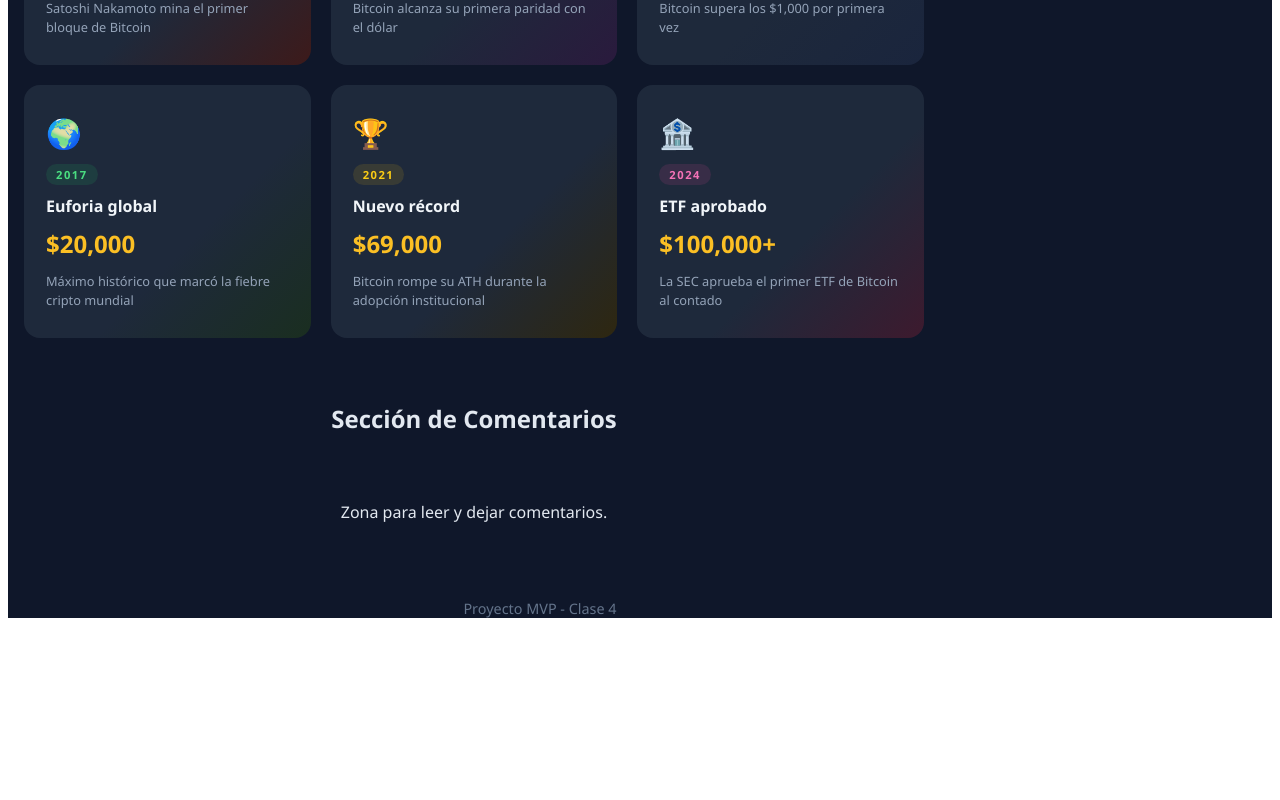
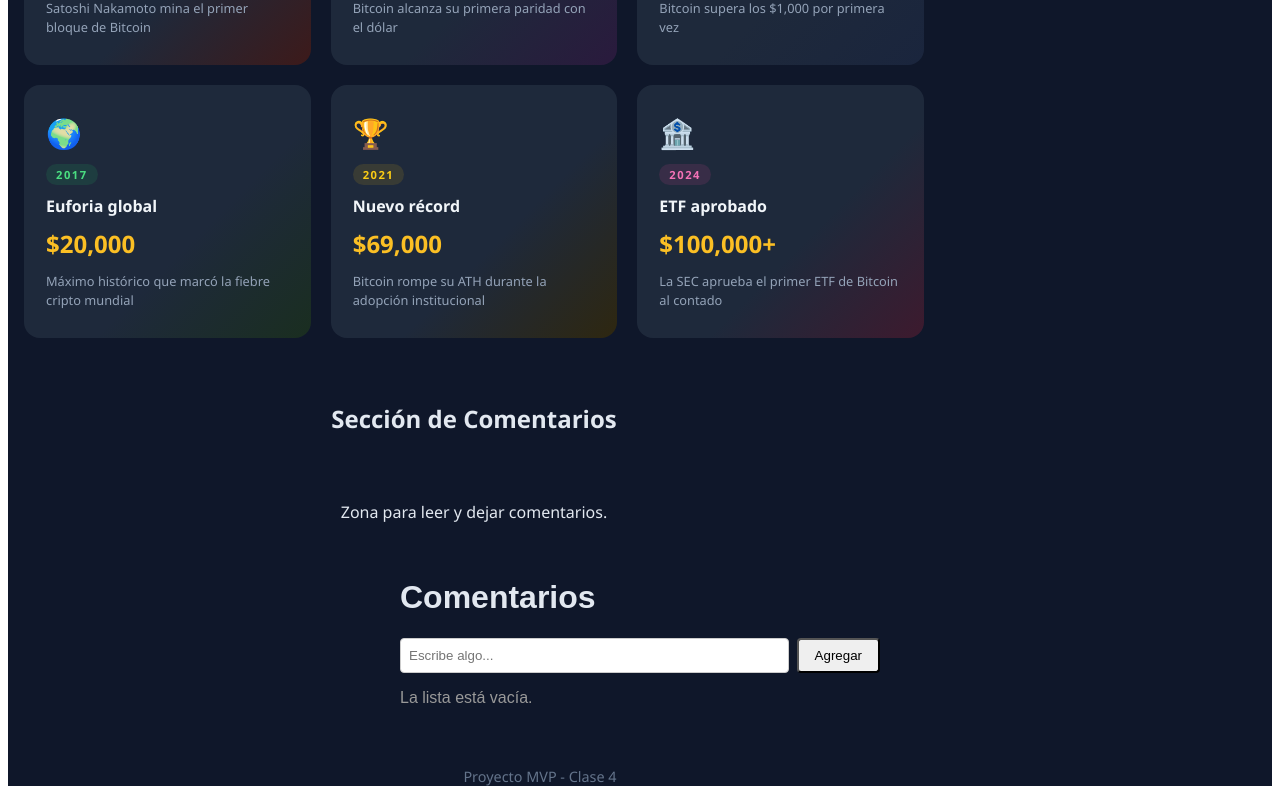
Before and after one commit to DerekDraimon/mvp-crypto, a React (Vite) app in the folder mvp-crypto/: page / in a window 1280 px wide. Shown: the part 950-1750 px from the top of the page. Before the commit the page ends 1583 px from the top, so only its background shows below. Built offline with nearby package versions, Linux system fonts and the light colour scheme.

Commit message:
feat: Initialize the main application structure with various components and integrate a new interactive input/list component.

```diff
--- a/mvp-crypto/src/App.tsx
+++ b/mvp-crypto/src/App.tsx
@@ -3,6 +3,7 @@
 import Footer from './components/Footer'
 import ProfileCard from './components/ProfileCard'
 import Gallery from './components/Gallery'
+import MiniX from './mini-x'
 
 function App() {
 
@@ -40,6 +41,8 @@
           </Section>
         </main>
 
+        <MiniX />
+
         <Footer />
       </div>
     </>
--- /dev/null
+++ b/mvp-crypto/src/mini-x.tsx
@@ -0,0 +1,70 @@
+import { useState } from "react";
+
+function InputComponent({
+  value,
+  onChange,
+  onAdd,
+}: {
+  value: string;
+  onChange: (v: string) => void;
+  onAdd: () => void;
+}) {
+  return (
+    <div style={{ display: "flex", gap: "8px", marginBottom: "16px" }}>
+      <input
+        type="text"
+        value={value}
+        onChange={(e) => onChange(e.target.value)}
+        onKeyDown={(e) => e.key === "Enter" && onAdd()}
+        placeholder="Escribe algo..."
+        style={{ padding: "8px", flex: 1, borderRadius: "4px", border: "1px solid #ccc" }}
+      />
+      <button onClick={onAdd} style={{ padding: "8px 16px", borderRadius: "4px", cursor: "pointer" }}>
+        Agregar
+      </button>
+    </div>
+  );
+}
+
+function ListComponent({ items }: { items: string[] }) {
+  return (
+    <ul style={{ listStyle: "none", padding: 0 }}>
+      {items.length === 0 ? (
+        <li style={{ color: "#999" }}>La lista está vacía.</li>
+      ) : (
+        items.map((item, index) => (
+          <li
+            key={index}
+            style={{
+              padding: "8px 12px",
+              marginBottom: "6px",
+              background: "#f3f4f6",
+              borderRadius: "4px",
+            }}
+          >
+            {item}
+          </li>
+        ))
+      )}
+    </ul>
+  );
+}
+
+export default function MiniX() {
+  const [input, setInput] = useState("");
+  const [items, setItems] = useState<string[]>([]);
+
+  const handleAdd = () => {
+    if (input.trim() === "") return;
+    setItems((prev) => [...prev, input.trim()]);
+    setInput("");
+  };
+
+  return (
+    <div style={{ maxWidth: "480px", margin: "40px auto", fontFamily: "sans-serif" }}>
+      <h1>Comentarios</h1>
+      <InputComponent value={input} onChange={setInput} onAdd={handleAdd} />
+      <ListComponent items={items} />
+    </div>
+  );
+}
```
